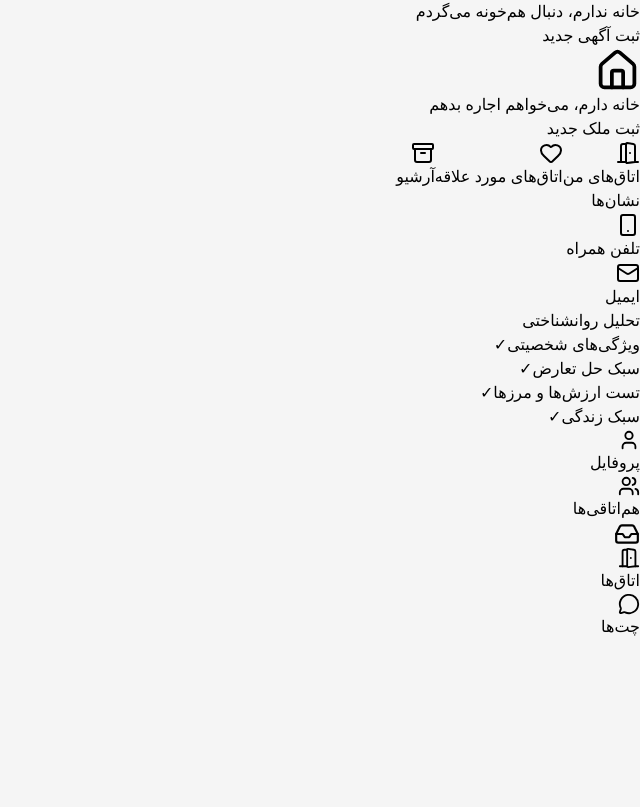
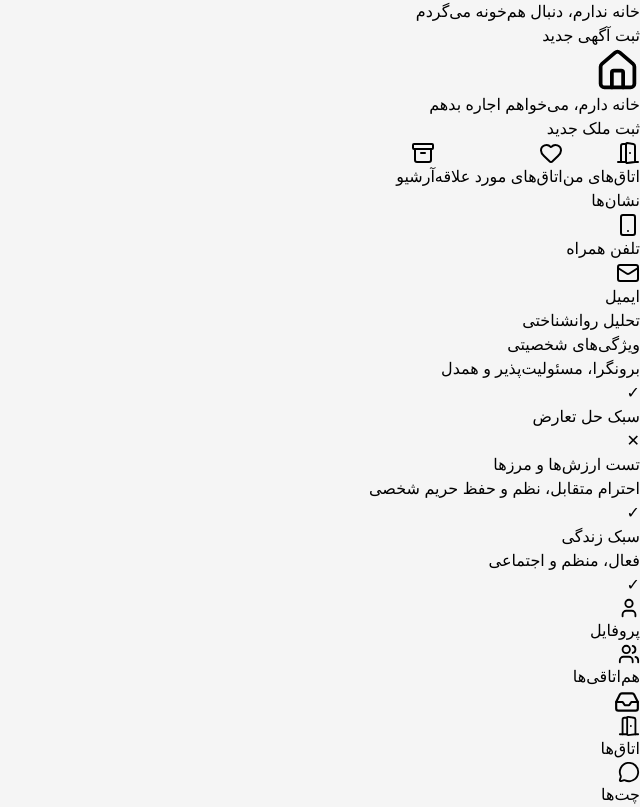
Before and after one commit to Haniemh/Hamkhoone, a React (Vite) app: page /profile in a window 1280 px wide. Shown: the part 992-1799 px from the top of the page, without its empty margins (640-1280 px from the left). Before the commit the page ends 1631 px from the top, so only its background shows below. Built offline with nearby package versions, Linux system fonts and the light colour scheme.

Commit message:
fix psychology section

```diff
--- a/src/pages/Profile/ProfilePage.jsx
+++ b/src/pages/Profile/ProfilePage.jsx
@@ -25,6 +25,33 @@ export default function ProfilePage() {
       "ورزشکار",
       "اجتماعی"
     ],
+
+    psychology: {
+      personality: {
+        title: "ویژگی‌های شخصیتی",
+        result: "برونگرا، مسئولیت‌پذیر و همدل",
+        completed: true,
+      },
+
+      conflictStyle: {
+        title: "سبک حل تعارض",
+        result: null,
+        completed: true,
+      },
+
+      values: {
+        title: "تست ارزش‌ها و مرزها",
+        result: "احترام متقابل، نظم و حفظ حریم شخصی",
+        completed: true,
+      },
+
+      lifestyle: {
+        title: "سبک زندگی",
+        result: "فعال، منظم و اجتماعی",
+        completed: true,
+      },
+    },
+
     phoneVerified: true,
     emailVerified: false,
   });
@@ -59,7 +86,9 @@ export default function ProfilePage() {
 
         {/* <PremiumCard /> */}
 
-        <PsychologySection />
+        <PsychologySection
+          user={user}
+        />
 
       </div>
 
--- a/src/pages/Profile/PsychologySection.jsx
+++ b/src/pages/Profile/PsychologySection.jsx
@@ -1,23 +1,21 @@
-const items = [
-    "ویژگی‌های شخصیتی",
-    "سبک حل تعارض",
-    "تست ارزش‌ها و مرزها",
-    "سبک زندگی",
-  ];
+export default function PsychologySection({ user }) {
+  const items = Object.values(user.psychology);
 
-  export default function PsychologySection() {
   return (
     <div className="bg-white rounded-3xl p-5">
-
       <h2 className="text-2xl font-bold mb-6">
         تحلیل روانشناختی
       </h2>
 
       <div className="space-y-4">
+        {items.map((item) => {
+          const hasResult =
+            item.result &&
+            item.result.trim() !== "";
 
-          {items.map(item => (
+          return (
             <div
-              key={item}
+              key={item.title}
               className="
                 flex
                 items-center
@@ -27,14 +25,30 @@ const items = [
                 bg-gray-50
               "
             >
-              <span>{item}</span>
+              <div>
+                <p className="font-medium">
+                  {item.title}
+                </p>
 
-              <span className="text-green-500">
-                ✓
+                {hasResult && (
+                  <p className="text-sm text-gray-500 mt-1">
+                    {item.result}
+                  </p>
+                )}
+              </div>
+
+              <span
+                className={`text-xl font-bold ${
+                  hasResult
+                    ? "text-green-500"
+                    : "text-red-500"
+                }`}
+              >
+                {hasResult ? "✓" : "✕"}
               </span>
             </div>
-          ))}
-
+          );
+        })}
       </div>
     </div>
   );
```
Lines whose indentation alone changed are shown as unchanged.
